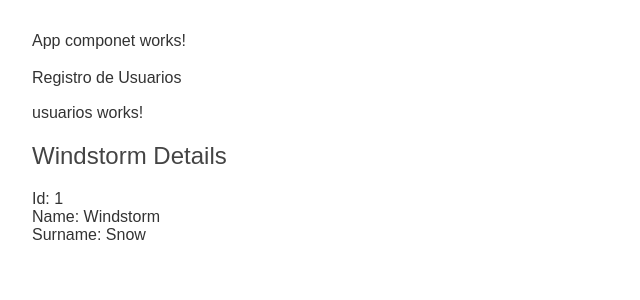
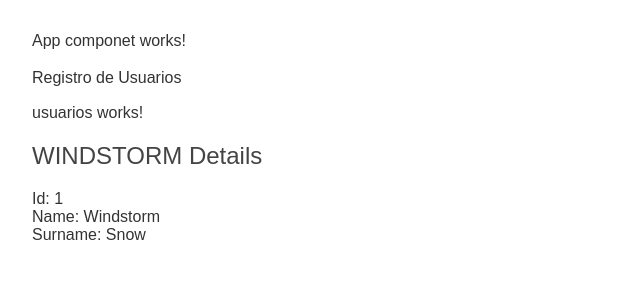
Before and after one commit to andriusmw/registrousuarios, an Angular app: page / in a window 1280 px wide. Shown: the top 300 px of the page, without its empty margins (0-640 px from the left). Built offline with nearby package versions, Linux system fonts and the light colour scheme.

Commit message:
mostrando detalles de usuario 2

```diff
--- a/src/app/usuarios/usuarios.component.html
+++ b/src/app/usuarios/usuarios.component.html
@@ -1,6 +1,6 @@
 <p>usuarios works!</p>
 
-<h2>{{usuario.name}} Details</h2>
+<h2>{{usuario.name | uppercase }} Details</h2>
 <div><span>Id: </span>{{usuario.id}}</div>
 <div><span>Name: </span>{{usuario.name}}</div>
 <div><span>Surname: </span>{{usuario.surname}}</div>
```
